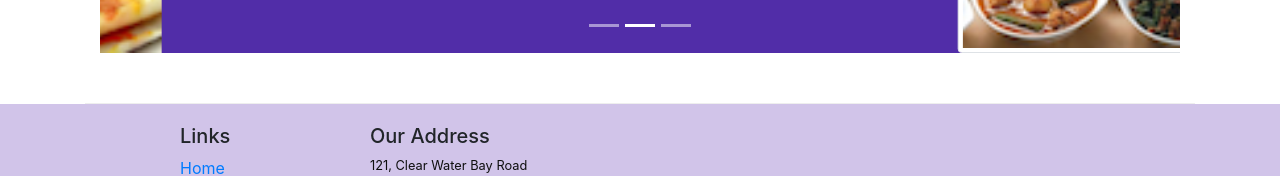
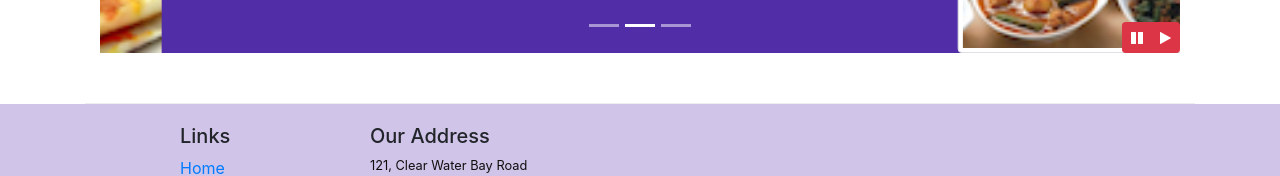
Before and after one commit to brigantino2/coursera-bootstrap4, a website: page index.html in a window 1280 px wide. Shown: the part 631-807 px from the top of the page. Drawn offline with nearby package versions, Linux system fonts and the light colour scheme.

Commit message:
Bootstrap JQuery

```diff
--- a/css/styles.css
+++ b/css/styles.css
@@ -59,3 +59,9 @@ body {
     left: 0;
     min-height: 300px;
 }
+
+#carouselButtons {
+    right:0px;
+    position: absolute;
+    bottom: 0px;
+}
--- a/index.html
+++ b/index.html
@@ -227,6 +227,14 @@
                     <a class="carousel-control-next" href="#mycarousel" role="button" data-slide="next">
                         <span class="carousel-control-next-icon"></span>
                     </a>
+                    <div class="btn-group" id="carouselButtons">
+                        <button class="btn btn-danger btn-sm" id="carousel-pause">
+                            <span class="fa fa-pause"></span>
+                        </button>
+                        <button class="btn btn-danger btn-sm" id="carousel-play">
+                            <span class="fa fa-play"></span>
+                        </button>
+                    </div>
                 </div>
             </div>
         </div>
@@ -281,6 +289,18 @@
     <script src="node_modules/popper.js/dist/umd/popper.min.js"></script>
     <script src="node_modules/bootstrap/dist/js/bootstrap.min.js"></script>
 
+    <script type="text/javascript">
+        $(document).ready(function(){
+            $("#mycarousel").carousel({interval: 2000});
+            $("#carousel-pause").click(function(){
+                $("#mycarousel").carousel('pause');
+            });
+            $("#carousel-play").click(function(){
+                $("#mycarousel").carousel('cycle');
+            });
+        });
+    </script>
+
 </body>
 
 </html>
```
